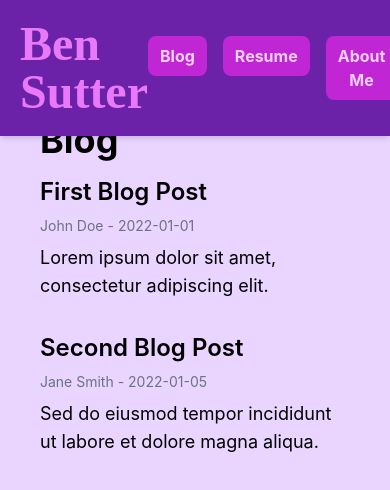
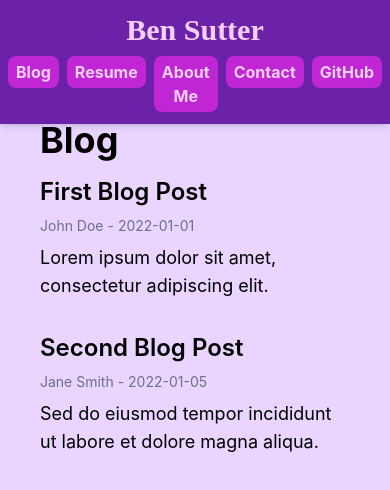
Before and after one commit to Ben-Sutter/Personal_Website, a React (Create React App) app: page /blog in a window 390 px wide. Shown: the top 490 px of the page. Built offline with nearby package versions, Linux system fonts and the light colour scheme.

Commit message:
tried to make header scale better on mobile

```diff
--- a/src/app/Header.js
+++ b/src/app/Header.js
@@ -5,37 +5,36 @@
 import { Link } from "react-router-dom";
 import "../styles/generated.css";
 
-
 const Header = () => {
   return (
-    <header className="fixed top-0 left-0 right-0 bg-purple-800 text-fuchsia-400 shadow-md">
-      <div className="container mx-auto flex justify-between items-center p-5">
-        <h1 className="font-bold text-5xl font-pacifico">
+    <header className="fixed top-0 left-0 right-0 bg-purple-800 text-fuchsia-200 shadow-md px-2 sm:px-5">
+      <div className="container mx-auto flex flex-col sm:flex-row justify-between items-center py-3">
+        <h1 className="font-bold text-3xl sm:text-5xl font-pacifico mb-2 sm:mb-0">
           <Link to="/">Ben Sutter</Link>
         </h1>
-        <ul className="flex space-x-4">
+        <ul className="flex space-x-2 sm:space-x-4">
           <li>
-            <button className="px-3 py-2 rounded-lg bg-fuchsia-600 text-fuchsia-200 font-bold hover:bg-fuchsia-700 hover:text-fuchsia-300">
+            <button className="px-2 sm:px-3 py-1 sm:py-2 rounded-lg bg-fuchsia-600 text-fuchsia-200 font-bold hover:bg-fuchsia-700 hover:text-fuchsia-300">
               <Link to="/blog">Blog</Link>
             </button>
           </li>
           <li>
-            <button className="px-3 py-2 rounded-lg bg-fuchsia-600 text-fuchsia-200 font-bold hover:bg-fuchsia-700 hover:text-fuchsia-300">
+            <button className="px-2 sm:px-3 py-1 sm:py-2 rounded-lg bg-fuchsia-600 text-fuchsia-200 font-bold hover:bg-fuchsia-700 hover:text-fuchsia-300">
               <Link to="/resume">Resume</Link>
             </button>
           </li>
           <li>
-            <button className="px-3 py-2 rounded-lg bg-fuchsia-600 text-fuchsia-200 font-bold hover:bg-fuchsia-700 hover:text-fuchsia-300">
+            <button className="px-2 sm:px-3 py-1 sm:py-2 rounded-lg bg-fuchsia-600 text-fuchsia-200 font-bold hover:bg-fuchsia-700 hover:text-fuchsia-300">
               <Link to="/about">About Me</Link>
             </button>
           </li>
           <li>
-            <button className="px-3 py-2 rounded-lg bg-fuchsia-600 text-fuchsia-200 font-bold hover:bg-fuchsia-700 hover:text-fuchsia-300">
+            <button className="px-2 sm:px-3 py-1 sm:py-2 rounded-lg bg-fuchsia-600 text-fuchsia-200 font-bold hover:bg-fuchsia-700 hover:text-fuchsia-300">
               <Link to="/contact">Contact</Link>
             </button>
           </li>
           <li>
-            <button className="px-3 py-2 rounded-lg bg-fuchsia-600 text-fuchsia-200 font-bold hover:bg-fuchsia-700 hover:text-fuchsia-300">
+            <button className="px-2 sm:px-3 py-1 sm:py-2 rounded-lg bg-fuchsia-600 text-fuchsia-200 font-bold hover:bg-fuchsia-700 hover:text-fuchsia-300">
               <a href="https://github.com/Ben-Sutter">GitHub</a>
             </button>
           </li>
--- a/src/styles/generated.css
+++ b/src/styles/generated.css
@@ -580,10 +580,10 @@ video {
   margin-right: calc(4rem * var(--tw-space-x-reverse));
   margin-left: calc(4rem * calc(1 - var(--tw-space-x-reverse)));
 }
-.space-x-4 > :not([hidden]) ~ :not([hidden]) {
+.space-x-2 > :not([hidden]) ~ :not([hidden]) {
   --tw-space-x-reverse: 0;
-  margin-right: calc(1rem * var(--tw-space-x-reverse));
-  margin-left: calc(1rem * calc(1 - var(--tw-space-x-reverse)));
+  margin-right: calc(0.5rem * var(--tw-space-x-reverse));
+  margin-left: calc(0.5rem * calc(1 - var(--tw-space-x-reverse)));
 }
 .space-y-4 > :not([hidden]) ~ :not([hidden]) {
   --tw-space-y-reverse: 0;
@@ -625,8 +625,9 @@ video {
 .p-10 {
   padding: 2.5rem;
 }
-.p-5 {
-  padding: 1.25rem;
+.px-2 {
+  padding-left: 0.5rem;
+  padding-right: 0.5rem;
 }
 .px-3 {
   padding-left: 0.75rem;
@@ -636,9 +637,17 @@ video {
   padding-left: 1rem;
   padding-right: 1rem;
 }
+.py-1 {
+  padding-top: 0.25rem;
+  padding-bottom: 0.25rem;
+}
 .py-2 {
   padding-top: 0.5rem;
   padding-bottom: 0.5rem;
+}
+.py-3 {
+  padding-top: 0.75rem;
+  padding-bottom: 0.75rem;
 }
 .pl-2 {
   padding-left: 0.5rem;
@@ -659,13 +668,13 @@ video {
   font-size: 1.5rem;
   line-height: 2rem;
 }
+.text-3xl {
+  font-size: 1.875rem;
+  line-height: 2.25rem;
+}
 .text-4xl {
   font-size: 2.25rem;
   line-height: 2.5rem;
-}
-.text-5xl {
-  font-size: 3rem;
-  line-height: 1;
 }
 .text-lg {
   font-size: 1.125rem;
@@ -684,10 +693,6 @@ video {
 .text-fuchsia-200 {
   --tw-text-opacity: 1;
   color: rgb(245 208 254 / var(--tw-text-opacity));
-}
-.text-fuchsia-400 {
-  --tw-text-opacity: 1;
-  color: rgb(232 121 249 / var(--tw-text-opacity));
 }
 .text-gray-500 {
   --tw-text-opacity: 1;
@@ -759,6 +764,43 @@ code {
   --tw-ring-color: rgb(37 99 235 / var(--tw-ring-opacity));
 }
 
+@media (min-width: 640px) {
+
+  .sm\:mb-0 {
+    margin-bottom: 0px;
+  }
+
+  .sm\:flex-row {
+    flex-direction: row;
+  }
+
+  .sm\:space-x-4 > :not([hidden]) ~ :not([hidden]) {
+    --tw-space-x-reverse: 0;
+    margin-right: calc(1rem * var(--tw-space-x-reverse));
+    margin-left: calc(1rem * calc(1 - var(--tw-space-x-reverse)));
+  }
+
+  .sm\:px-3 {
+    padding-left: 0.75rem;
+    padding-right: 0.75rem;
+  }
+
+  .sm\:px-5 {
+    padding-left: 1.25rem;
+    padding-right: 1.25rem;
+  }
+
+  .sm\:py-2 {
+    padding-top: 0.5rem;
+    padding-bottom: 0.5rem;
+  }
+
+  .sm\:text-5xl {
+    font-size: 3rem;
+    line-height: 1;
+  }
+}
+
 @media (min-width: 768px) {
 
   .md\:w-3\/4 {
```
